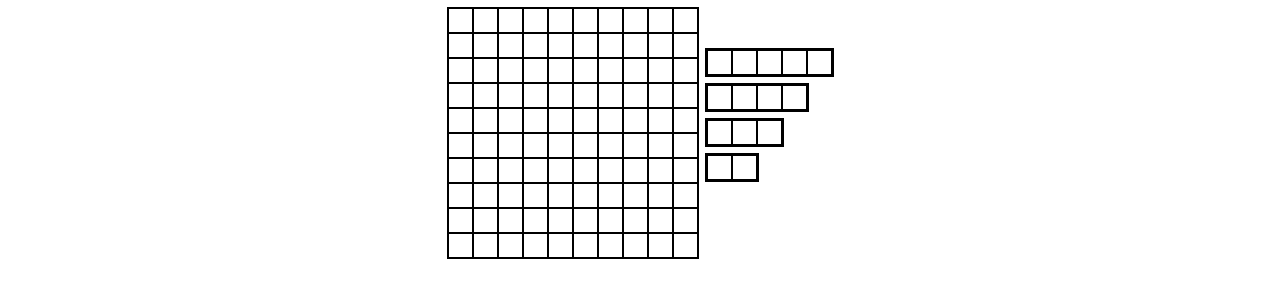
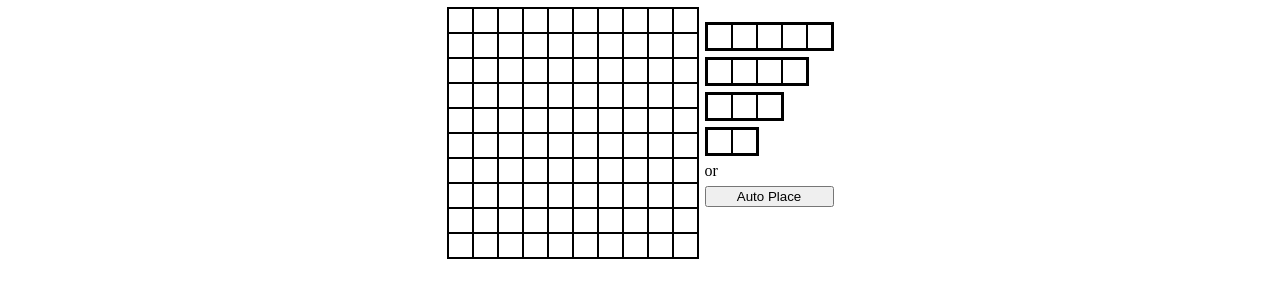
Before and after one commit to hattima-tim/battleship_game, a website built with webpack: page dist/index.html in a window 1280 px wide. Shown: the part 75-372 px from the top of the page. Built offline with nearby package versions, Linux system fonts and the light colour scheme.

Commit message:
added 'auto place' button

```diff
--- a/dist/index.html
+++ b/dist/index.html
@@ -94,6 +94,8 @@
                     <div class="box" data-index="0"></div>
                     <div class="box" data-index="1"></div>
                 </div>
+                <span>or</span>
+                <button id="auto_place">Auto Place</button>
             </div>
         </div>
 
```
